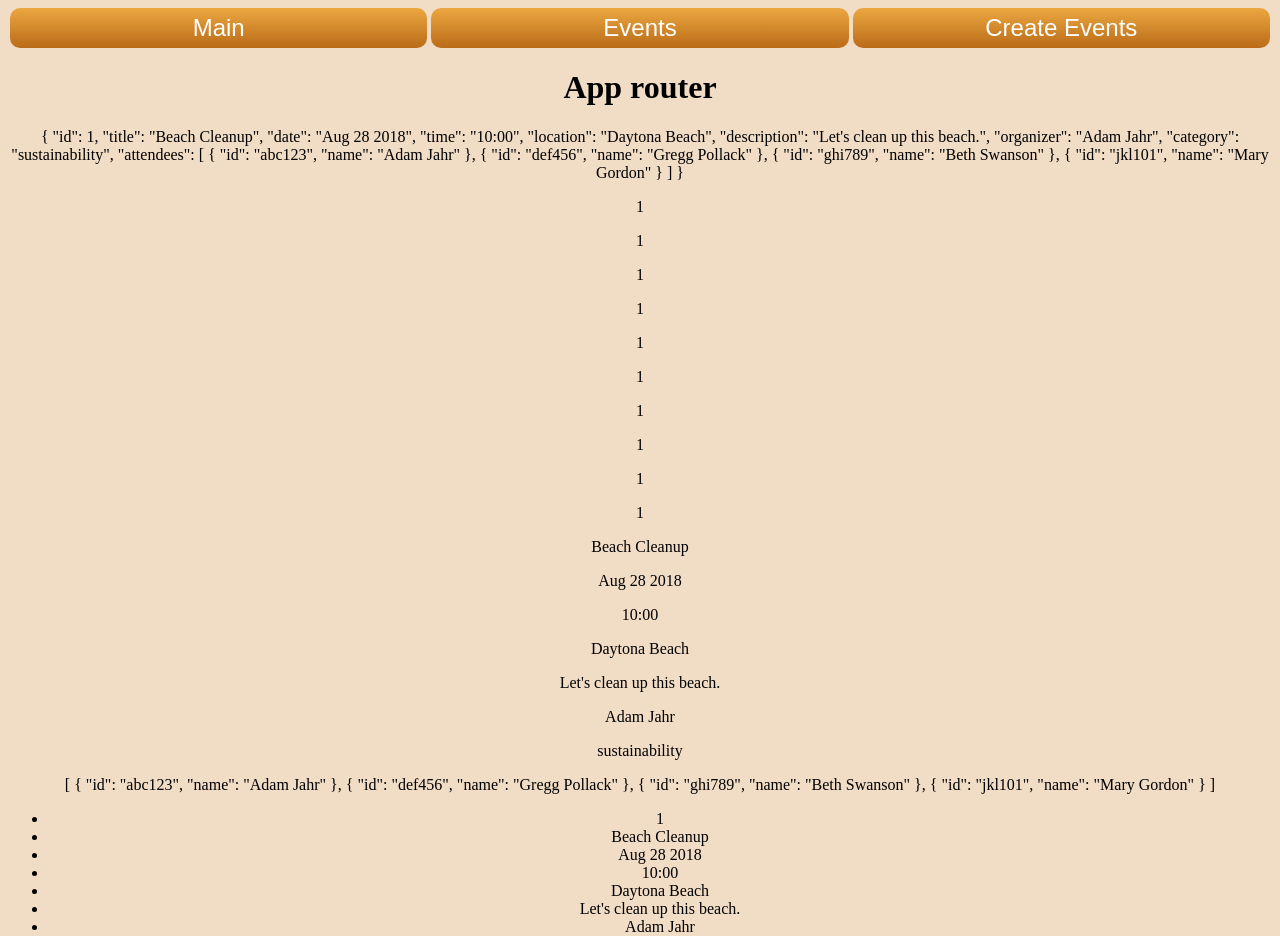
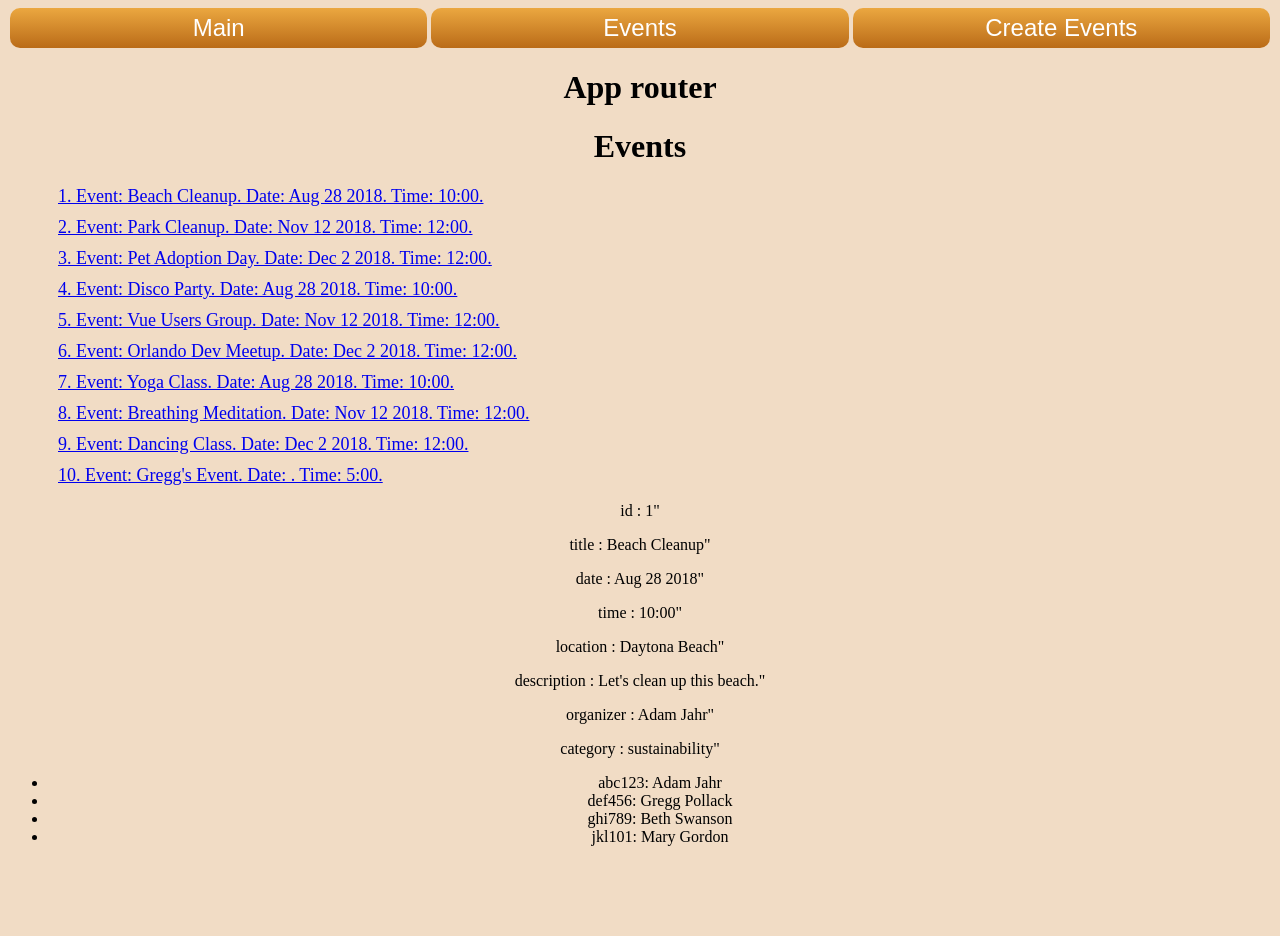
Before and after one commit to khemiyandriy/events, a Vue app: page /#/events/1 in a window 1280 px wide. Shown: the top 936 px of the page. After the commit the page ends 862 px from the top, so only its background shows below. Built offline with nearby package versions, Linux system fonts and the light colour scheme.

Commit message:
after fixing

```diff
--- a/src/components/EventPage.vue
+++ b/src/components/EventPage.vue
@@ -1,16 +1,22 @@
 <template>
-  <div>
-    <div>
-        <p>{{thisEvent}}</p>
-        <!-- <p v-bind='thisEvent'>{{thisEvent}}</p> -->
+    <div v-if="event">
+    <div
+      v-for="(value, key) in event"
+      :key="key"
+    >
+      <p v-if="key !== 'attendees'">
+        {{ key }} : {{value}}"
+      </p>
 
-        <p v-for="item in thisEvent" :key="item.id">{{thisEvent.id}}</p>
+      <ul v-else>
+        <li
+          v-for="(attendee, index) in value"
+          :key="index"
+        >
+          {{ attendee.id }}: {{ attendee.name }}
+        </li>
+      </ul>
 
-        <p v-for="value in thisEvent" :key="value">{{value}}</p>
-        <!-- <li v-model="thisEvent">{{thisEvent.id}}</li> -->
-        <ul>
-          <li v-for="detail in thisEvent" v-bind:key="detail">{{ detail }}</li>
-        </ul>
 
     </div>
   </div>
@@ -18,29 +24,11 @@
 
 <script>
 export default{
-    props: ['id'],
-  data() {
-    return {/*
-    event: null, */
-    events: [],
-    qwe: {}
-    }},
-  mounted() {
-  fetch('./db.json')
-  .then(response => response.json())
-  .then(json => {
-    setTimeout(()=>{
-    this.events = json.events;
-    }, 100)})
-   /*  .then(() => {this.qwe = this.events[this.id-1]; console.log(this.qwe)}) */
-  },
-  computed: {
-    thisEvent() {return this.events[this.id-1]
+    props: ['id', 'events'],
+    computed: {
+    event() {return this.events[this.id-1]
     }
     },
-/* methods: {
-  ShowEvent() {return ShowEvent = this.events[this.id-1]}
-} */
 
 }
 
--- a/src/components/EventsList.vue
+++ b/src/components/EventsList.vue
@@ -3,17 +3,17 @@
     <h1>Events</h1>
     <ul>
 
-
-      <li  v-for="event in events" :key = "event.id">
+      <li
+      v-for="event in events"
+      :key = "event.id"
+      >
         <router-link :to="{ name: 'eventPage', params: {id: event.id}}">
-          {{event.id}}. Event: {{event.title}}. Date: {{event.date}}. Time: {{event.time}}.
+          {{ event.id }}. Event: {{ event.title }}. Date: {{ event.date }}. Time: {{ event.time }}.
         </router-link>
       </li>
 
-
-
-
     </ul>
+    <router-view :events="events" />
   </div>
 </template>
 
@@ -23,18 +23,16 @@ export default{
   data() {
     return {
       events: []
-    }},
+    };
+  },
   mounted() {
-  fetch('./db.json')
-  .then(response => response.json())
-  .then(json => {
-    setTimeout(()=>{
-    this.events = json.events;
-    }, 500)})
+  this.fetchEvents();
   },
-  props: {
-    event: {
-      type: Object
+  methods: {
+    fetchEvents() {
+      fetch('./db.json')
+      .then(response => response.json())
+      .then(json => this.events = json.events)
     }
   },
 }
--- a/src/components/HelloWorld.vue
+++ /dev/null
@@ -1,58 +0,0 @@
-<template>
-  <div class="hello">
-    <h1>{{ msg }}</h1>
-    <p>
-      For a guide and recipes on how to configure / customize this project,<br>
-      check out the
-      <a href="https://cli.vuejs.org" target="_blank" rel="noopener">vue-cli documentation</a>.
-    </p>
-    <h3>Installed CLI Plugins</h3>
-    <ul>
-      <li><a href="https://github.com/vuejs/vue-cli/tree/dev/packages/%40vue/cli-plugin-babel" target="_blank" rel="noopener">babel</a></li>
-      <li><a href="https://github.com/vuejs/vue-cli/tree/dev/packages/%40vue/cli-plugin-eslint" target="_blank" rel="noopener">eslint</a></li>
-    </ul>
-    <h3>Essential Links</h3>
-    <ul>
-      <li><a href="https://vuejs.org" target="_blank" rel="noopener">Core Docs</a></li>
-      <li><a href="https://forum.vuejs.org" target="_blank" rel="noopener">Forum</a></li>
-      <li><a href="https://chat.vuejs.org" target="_blank" rel="noopener">Community Chat</a></li>
-      <li><a href="https://twitter.com/vuejs" target="_blank" rel="noopener">Twitter</a></li>
-      <li><a href="https://news.vuejs.org" target="_blank" rel="noopener">News</a></li>
-    </ul>
-    <h3>Ecosystem</h3>
-    <ul>
-      <li><a href="https://router.vuejs.org" target="_blank" rel="noopener">vue-router</a></li>
-      <li><a href="https://vuex.vuejs.org" target="_blank" rel="noopener">vuex</a></li>
-      <li><a href="https://github.com/vuejs/vue-devtools#vue-devtools" target="_blank" rel="noopener">vue-devtools</a></li>
-      <li><a href="https://vue-loader.vuejs.org" target="_blank" rel="noopener">vue-loader</a></li>
-      <li><a href="https://github.com/vuejs/awesome-vue" target="_blank" rel="noopener">awesome-vue</a></li>
-    </ul>
-  </div>
-</template>
-
-<script>
-export default {
-  name: 'HelloWorld',
-  props: {
-    msg: String
-  }
-}
-</script>
-
-<!-- Add "scoped" attribute to limit CSS to this component only -->
-<style scoped>
-h3 {
-  margin: 40px 0 0;
-}
-ul {
-  list-style-type: none;
-  padding: 0;
-}
-li {
-  display: inline-block;
-  margin: 0 10px;
-}
-a {
-  color: #42b983;
-}
-</style>
--- a/src/components/MainPage.vue
+++ b/src/components/MainPage.vue
@@ -1,6 +1,6 @@
 <template>
   <div>
-    <h1>Main Infornation</h1>
+    <h1>Main Information</h1>
   </div>
 </template>
 
--- a/src/main.js
+++ b/src/main.js
@@ -2,7 +2,6 @@ import { createApp } from 'vue'
 import App from './App.vue'
 import router from './router'
 
-
 const app = createApp(App);
 app.use(router);
 app.mount('#app')
--- a/src/router.js
+++ b/src/router.js
@@ -1,9 +1,9 @@
-import {createRouter, createWebHashHistory} from 'vue-router';
+import { createRouter, createWebHashHistory } from 'vue-router';
 import MainPage from "./components/MainPage.vue";
 import EventsList from "./components/EventsList.vue";
 import CreateEvent from "./components/CreateEvent.vue";
-import EventPage from "./components/EventPage.vue";/*
-import NotFound from "./components/NotFound.vue"; */
+import EventPage from "./components/EventPage.vue";
+import NotFound from "./components/NotFound.vue";
 
 
 export default createRouter({
@@ -11,30 +11,32 @@ export default createRouter({
     routes: [
         {
             path: '/main',
-        name:"main",
+            name: "main",
             component: MainPage,
             alias: "/"
         },
         {
             path: '/events',
-        name:"events",
-        component: EventsList
-        },
+            name: "events",
+            component: EventsList,
+            children: [
                 {
-        path: '/events/:id',
-        name:"eventPage",
+            path: ':id',
+            name: "eventPage",
             component: EventPage,
             props: true
         },
+            ]
+        },
         {
             path: '/create',
-        name:"create",
+            name: "create",
             component: CreateEvent
         },
-/*         {
-        path: '*',
+        {
+            path: '/:pathMatch(.*)*',
             name: 'NotFound',
             component: NotFound
-        } */
+        }
     ]
 })
```
Lines whose indentation alone changed are shown as unchanged.
